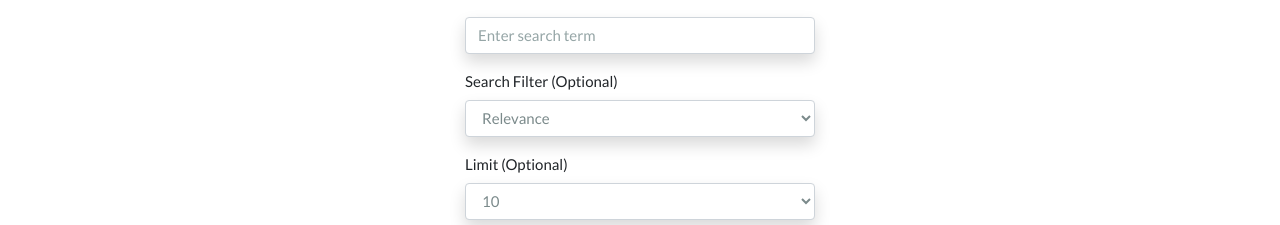
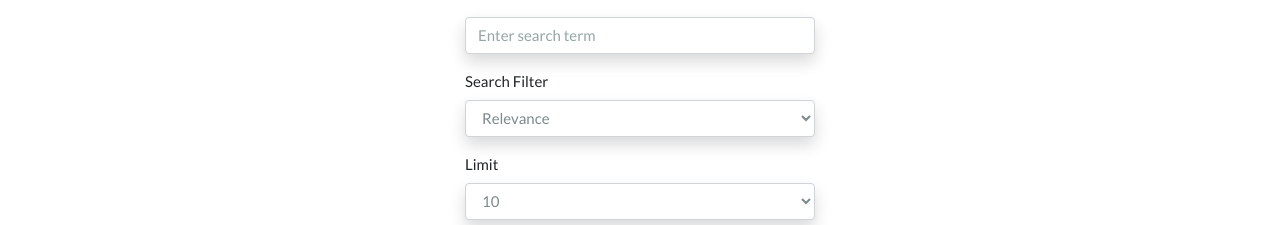
Before and after one commit to petewanca/risuto, a React (Create React App) app in the folder client/: page /search in a window 1280 px wide. Shown: the part 161-386 px from the top of the page. Built offline with nearby package versions, Linux system fonts and the light colour scheme.

Commit message:
cleans up limit and filter selects

```diff
--- a/client/src/components/SearchForm/SearchForm.js
+++ b/client/src/components/SearchForm/SearchForm.js
@@ -16,6 +16,7 @@ export const SearchForm = () => {
             setMessage('');
             try {
                 const response = await searchByTitle(search, filter, limit);
+                console.log(response);
                 setPages(response.data.links);
                 setResults(response.data.data);
             } catch (error) {
@@ -40,7 +41,7 @@ export const SearchForm = () => {
                     </div>
                     <fieldset>
                         <div className='form-group'>
-                            <label>Search Filter (Optional)</label>
+                            <label>Search Filter</label>
                             <select
                                 className='form-control shadow'
                                 defaultValue={filter}
@@ -48,15 +49,12 @@ export const SearchForm = () => {
                             >
                                 <option value={'text'}>Relevance</option>
                                 <option value={'genres'}>Genre</option>
-                                <option>Director</option>
-                                <option>Character</option>
-                                <option>Cast</option>
                             </select>
                         </div>
                     </fieldset>
                     <fieldset>
                         <div className='form-group'>
-                            <label>Limit (Optional)</label>
+                            <label>Limit</label>
                             <select
                                 className='form-control shadow'
                                 defaultValue={limit}
--- a/client/src/style/Style.js
+++ b/client/src/style/Style.js
@@ -11,6 +11,6 @@ export const Container = styled.div`
     cursor: pointer;
     width: 200px;
     &:hover {
-        opacity: 0.5;
+        opacity: 0.6;
     }
 `;
```
Also changed, not shown: client/src/components/SearchForm/Action.js (+66 -0 lines).
